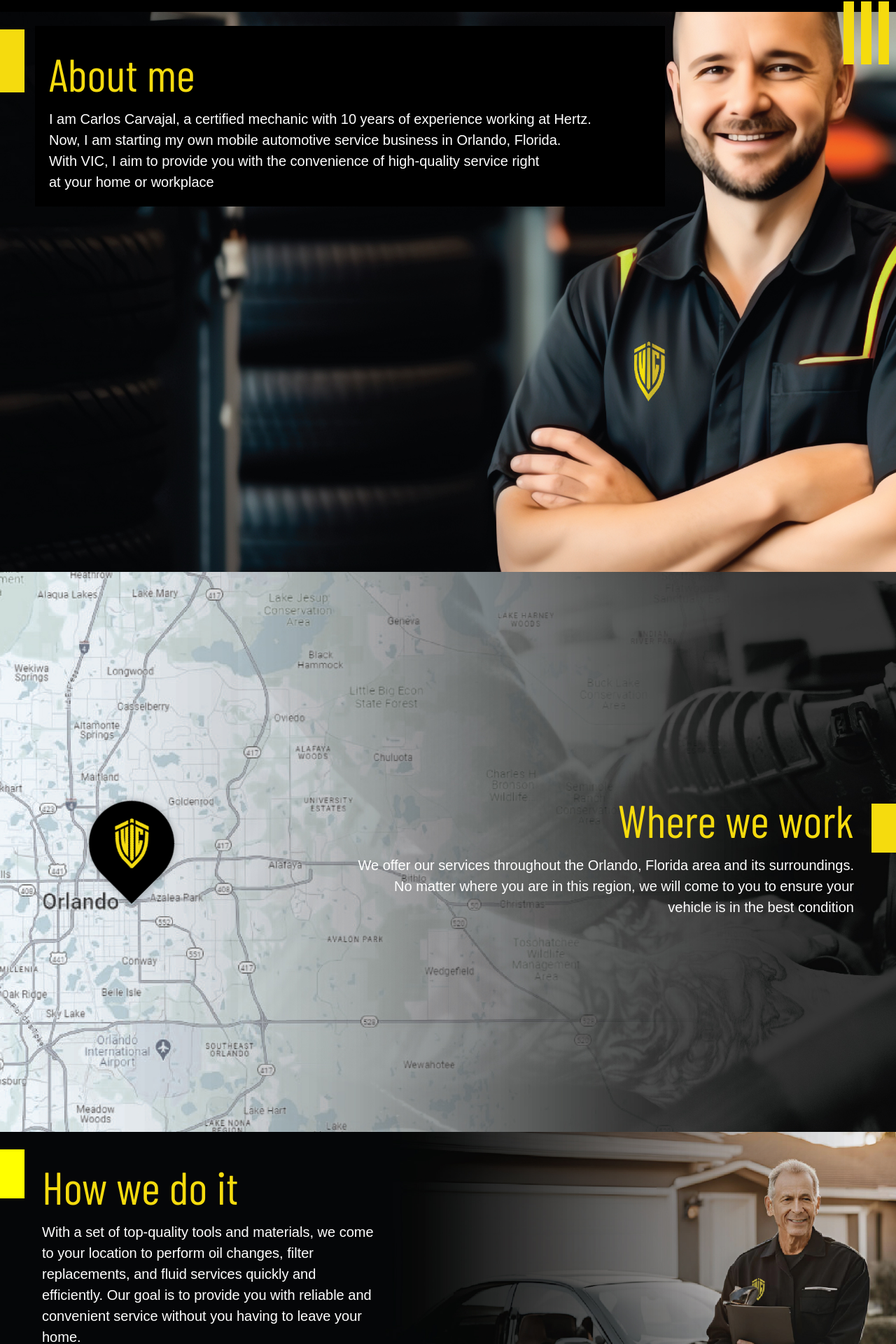
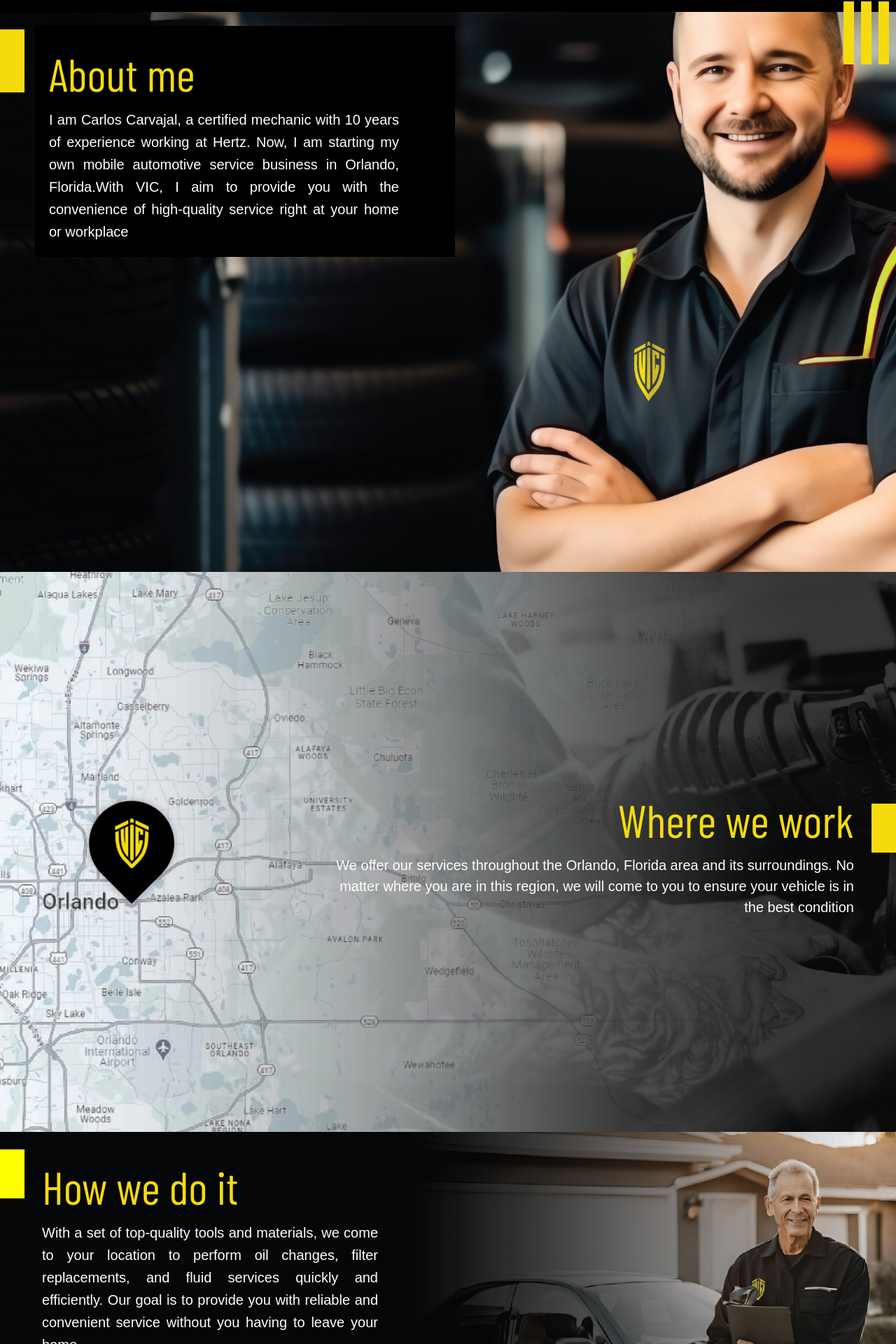
Before and after one commit to ShoyebAkter/VIC, a React (Vite) app: page / in a window 1280 px wide. Shown: the part 813-2733 px from the top of the page at 70% size. Built offline with nearby package versions, Linux system fonts and the light colour scheme; no server answers; a small style sheet from the web is missing; a web font is replaced by a local one.

Commit message:
error problem solved

```diff
--- a/src/LandingPage/About/About.css
+++ b/src/LandingPage/About/About.css
@@ -8,7 +8,7 @@
     position: relative;
   }
   .description{
-    width: 900px;
+    width: 600px;
     background-color: black;
     padding: 20px;
     margin-left: 30px;
@@ -22,13 +22,15 @@
   font-style: normal;
   }
   .mydescription{
-    text-align: left;
+    text-align: justify;
     color: white;
     font-size: 20px;
     font-family: "Raleway Regular", sans-serif;
   font-optical-sizing: auto;
   font-weight: 400;
   font-style: normal;
+  line-height: 1.6; /* Adjust line height for consistent spacing */
+    max-width: 500px;
   }
 
 
--- a/src/LandingPage/About/About.jsx
+++ b/src/LandingPage/About/About.jsx
@@ -17,21 +17,21 @@ const About = ({ language }) => {
             <span>
               Soy Carlos Carvajal, un mecánico certificado con años de
               experiencia trabajando en Hertz.
-              <br />
+
               Ahora estoy emprendiendo mi propio negocio de servicios
               automotrices a domicilio en Orlando,
-              <br />
+
               Florida. Con VIC, quiero ofrecerte la comodidad de un servicio de
               alta calidad directamente
-              <br />
+
               en tu hogar o lugar de trabajo.
             </span>
           ) : (
             <span>
               I am Carlos Carvajal, a certified mechanic with 10 years of
-              experience working at Hertz.<br/> Now, I am starting my own mobile
-              automotive service business in Orlando, Florida.<br/> With VIC, I aim
-              to provide you with the convenience of high-quality service right<br/>
+              experience  working at Hertz. Now, I am starting my own mobile
+              automotive service business in Orlando, Florida.With VIC, I aim
+              to provide you with the convenience of high-quality service right
               at your home or workplace
             </span>
           )}
--- a/src/LandingPage/Header/Header.jsx
+++ b/src/LandingPage/Header/Header.jsx
@@ -13,7 +13,13 @@ const Header = ({ setLanguage }) => {
   const [car, setCar] = useState("");
   const [service, setService] = useState("");
   const [time, setTime] = useState("");
-  const [clicked,setClicked]=useState(false)
+  const [nameError, setNameError] = useState(false);
+const [emailError, setEmailError] = useState(false);
+const [contactError, setContactError] = useState(false);
+const [dateError, setDateError] = useState(false);
+const [timeError, setTimeError] = useState(false);
+const [carError, setCarError] = useState(false);
+const [serviceError, setServiceError] = useState(false);
 // toasttttttttttt
   const handleEmailChange = (event) => {
     setEmail(event.target.value);
@@ -47,7 +53,13 @@ const Header = ({ setLanguage }) => {
   // console.log(name,email,contact,startDate,time)
 
   const handleBookingData = () => {
-    setClicked(true)
+    setNameError(!name);
+  setEmailError(!email);
+  setContactError(!contact);
+  setDateError(!startDate);
+  setTimeError(!time);
+  setCarError(!car);
+  setServiceError(!service);
     const bookingInfo = {
       name: name,
       email: email,
@@ -69,6 +81,12 @@ const Header = ({ setLanguage }) => {
     }).then((res) =>
     {
       if(res.status===200){
+        setContact("");
+    setEmail("");
+    setName("");
+    setStartDate("");
+    setCar("");
+    setService("");
         document.getElementById("my_modal_2").close();
         toast.success("Your Booking is successful");
         fetch("https://vic-server.vercel.app/bookingData", {
@@ -83,12 +101,7 @@ const Header = ({ setLanguage }) => {
     }
 
 
-    setContact("");
-    setEmail("");
-    setName("");
-    setStartDate("");
-    setCar("");
-    setService("");
+
   };
 
   function toggleMenu() {
@@ -184,7 +197,7 @@ const Header = ({ setLanguage }) => {
 
             </div>
             {
-                clicked && !name && <div className="ml-4 text-red-700 mt-1 text-sm text-center">Enter your name</div>
+                nameError && <div className="ml-4 text-red-700 mt-1 text-sm text-center">Enter your name</div>
               }
           </div>
           <div className="p-2 w-full">
@@ -205,7 +218,7 @@ const Header = ({ setLanguage }) => {
               />
             </div>
             {
-                clicked && !email && <div className="ml-4 text-red-700 mt-1 text-sm text-center">Enter your Email</div>
+                emailError && <div className="ml-4 text-red-700 mt-1 text-sm text-center">Enter your Email</div>
               }
           </div>
           <div className="p-2 w-full">
@@ -226,7 +239,7 @@ const Header = ({ setLanguage }) => {
               />
             </div>
             {
-                clicked && !contact && <div className="ml-8 text-red-700 mt-1 text-sm text-center">Enter your Contact</div>
+                contactError && <div className="ml-8 text-red-700 mt-1 text-sm text-center">Enter your Contact</div>
               }
           </div>
           <div className="p-2 w-full">
@@ -246,7 +259,7 @@ const Header = ({ setLanguage }) => {
               </div>
             </div>
             {
-                clicked && !startDate && <div className=" text-red-700 mt-1 text-sm text-center">Select your Date</div>
+                dateError && <div className=" text-red-700 mt-1 text-sm text-center">Select your Date</div>
               }
           </div>
           <div className="p-2 w-full">
@@ -271,7 +284,7 @@ const Header = ({ setLanguage }) => {
               </select>
             </div>
             {
-                clicked && !time && <div className="ml-6 text-red-700 mt-1 text-sm text-center">Select your time</div>
+                timeError && <div className="ml-6 text-red-700 mt-1 text-sm text-center">Select your time</div>
               }
           </div>
           <div className="p-2 w-full">
@@ -298,7 +311,7 @@ const Header = ({ setLanguage }) => {
               </select>
             </div>
             {
-                clicked && !car && <div className="ml-5 text-red-700 mt-1 text-sm text-center">Select your car </div>
+                carError && <div className="ml-5 text-red-700 mt-1 text-sm text-center">Select your car </div>
               }
           </div>
           <div className="p-2 w-full">
@@ -335,7 +348,7 @@ const Header = ({ setLanguage }) => {
               </select>
             </div>
             {
-                clicked && !service && <div className=" ml-10 text-red-700 mt-1 text-sm text-center">Select your service</div>
+                serviceError && <div className=" ml-10 text-red-700 mt-1 text-sm text-center">Select your service</div>
               }
           </div>
           <div className="p-2 w-full">
--- a/src/LandingPage/Map/Map.jsx
+++ b/src/LandingPage/Map/Map.jsx
@@ -19,8 +19,8 @@ const Map = ({language}) => {
             </span>:
             <span>
             We offer our services throughout the Orlando, Florida area and its
-            surroundings.<br/> No matter where you are in this region, we will come
-            to you to ensure your<br/> vehicle is in the best condition
+            surroundings. No matter where you are in this region, we will come
+            to you to ensure your vehicle is in the best condition
             </span>
           }
 
--- a/src/LandingPage/Work/Work.css
+++ b/src/LandingPage/Work/Work.css
@@ -22,7 +22,9 @@
     font-size: 65.33px;
   }
   .myWorkdescription{
-    text-align: left;
+    line-height: 1.6; /* Adjust line height for consistent spacing */
+    max-width: 500px;
+    text-align: justify;
     color: white;
     font-size: 20px;
     font-family: "Raleway Regular", sans-serif;
```
